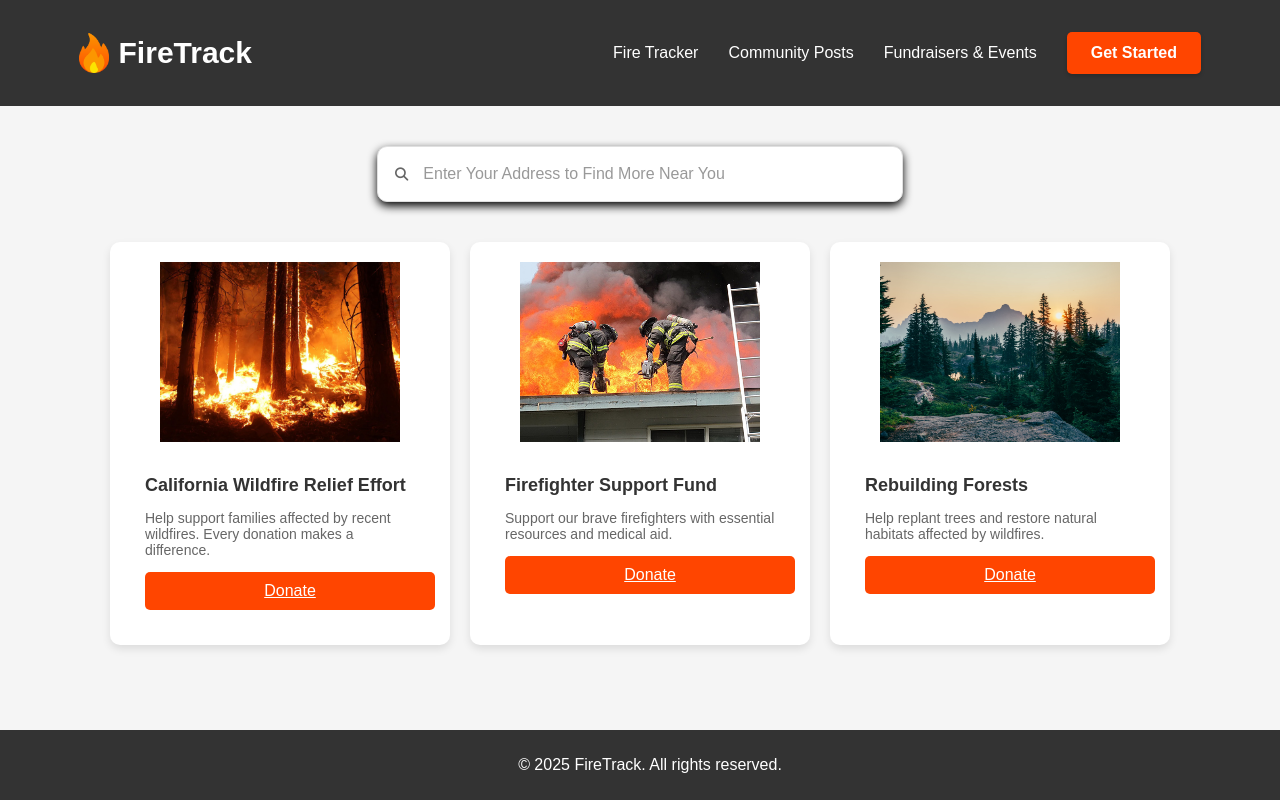
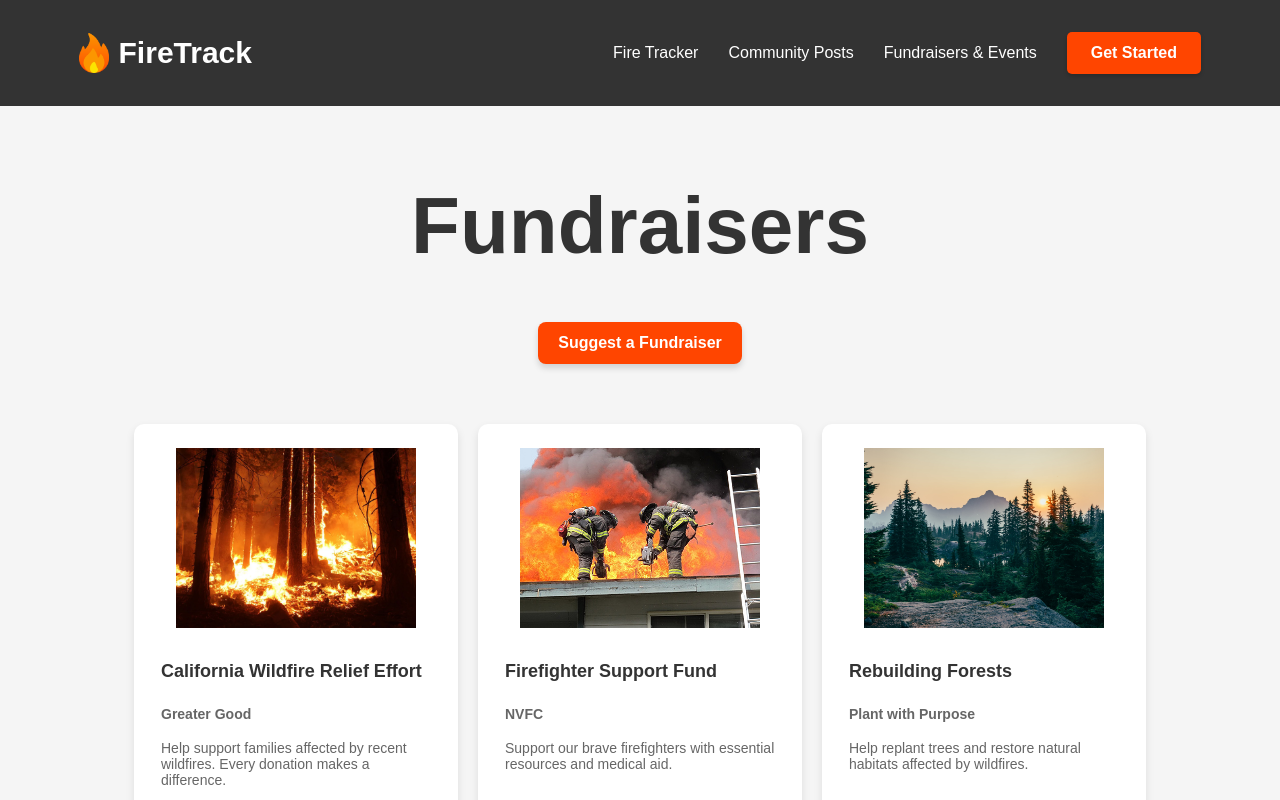
Before and after one commit to aaronli16/FireTrack, a React (Vite) app: page /fundraiser in a window 1280 px wide. Shown: the top 800 px of the page. Built offline with nearby package versions, Linux system fonts and the light colour scheme; no server answers.

Commit message:
fundraising popup + styling

```diff
--- a/src/components/fundraiser.jsx
+++ b/src/components/fundraiser.jsx
@@ -1,140 +1,114 @@
-import React, { useState, useEffect } from 'react';
+import React, { useState } from 'react';
 import './styles/fundraiser.css';
 
-const Fundraiser = () => {
-  const [searchInput, setSearchInput] = useState('');
-  const [userAddress, setUserAddress] = useState('');
-  const [userLocation, setUserLocation] = useState(null);
-  const [error, setError] = useState(null);
+function FundraiserPage() {
+  const [showPopup, setShowPopup] = useState(false);
+  const [fundraisers, setFundraisers] = useState([
+    //Fake fundraisers so the users have something to look at
+    {
+      name: 'California Wildfire Relief Effort',
+      organization: 'Greater Good',
+      description: 'Help support families affected by recent wildfires. Every donation makes a difference.',
+      link: 'https://greatergood.org/disaster-relief/california-wildfires',
+      image: 'img/wildfire.jpg'
+    },
+    {
+      name: 'Firefighter Support Fund',
+      organization: 'NVFC',
+      description: 'Support our brave firefighters with essential resources and medical aid.',
+      link: 'https://www.nvfc.org/nvfc-volunteer-firefighter-support-fund/',
+      image: 'img/firefighter.jpg'
+    },
+    {
+      name: 'Rebuilding Forests',
+      organization: 'Plant with Purpose',
+      description: 'Help replant trees and restore natural habitats affected by wildfires.',
+      link: 'https://plantwithpurpose.org/reforestation/',
+      image: 'img/forest.jpg'
+    }
+  ]);
 
+  const [newFundraiser, setNewFundraiser] = useState({
+    name: '',
+    organization: '',
+    description: '',
+    link: '',
+    image: null
+  });
 
-  const API_KEY = import.meta.env.VITE_GOOGLE_API_KEY;
+  function togglePopup() {
+    setShowPopup(!showPopup);
+  }
 
-  const handleSearchSubmit = (e) => {
-    e.preventDefault();
-    setError(null);
+  function handleInputChange(event) {
+    const { name, value } = event.target;
+    setNewFundraiser({ ...newFundraiser, [name]: value });
+  }
 
-    if (!searchInput) {
-      setError('Please enter an address.');
+  function handleImageUpload(event) {
+    const file = event.target.files[0];
+    if (file) {
+      const reader = new FileReader();
+      reader.onloadend = function() {
+        setNewFundraiser({ ...newFundraiser, image: reader.result });
+      };
+      reader.readAsDataURL(file);
+    }
+  }
+
+  function handleSubmit(event) {
+    event.preventDefault();
+    if (!newFundraiser.name || !newFundraiser.organization || !newFundraiser.description || !newFundraiser.link) {
+      alert('Please fill in all fields.');
       return;
     }
-
-    const encodedAddress = encodeURIComponent(searchInput);
-    const geocodeUrl = `https://maps.googleapis.com/maps/api/geocode/json?address=${encodedAddress}&key=${API_KEY}`;
-
-    fetch(geocodeUrl)
-      .then((response) => response.json())
-      .then((data) => {
-        if (data.results && data.results.length > 0) {
-          const firstResult = data.results[0];
-          setUserAddress(firstResult.formatted_address);
-          setUserLocation(firstResult.geometry.location);
-        } else {
-          setError('No address found for that input.');
-        }
-      })
-      .catch((err) => {
-        setError(`Error fetching address: ${err.message}`);
-      });
-  };
+    setFundraisers([...fundraisers, { ...newFundraiser, image: newFundraiser.image || 'img/default.jpg' }]);
+    setNewFundraiser({ name: '', organization: '', description: '', link: '', image: null });
+    togglePopup();
+  }
 
   return (
-    <div>
-      <main>
-        <form className="search-container" onSubmit={handleSearchSubmit}>
-          <label htmlFor="search-input" className="visually-hidden">
-            Search for Fundraisers
-          </label>
-          <button type="submit" className="search-button" aria-label="Search">
-            <span className="fas fa-search search-icon" aria-hidden="true"></span>
-          </button>
-          <input
-            type="text"
-            id="search-input"
-            className="search-input"
-            placeholder="Enter Your Address to Find More Near You"
-            aria-label="Search for Fundraisers"
-            value={searchInput}
-            onChange={(e) => setSearchInput(e.target.value)}
-          />
-        </form>
+    <div className="fundraiser-page">
+      <h1>Fundraisers</h1>
+      <div className="suggest-btn-container">
+        <button className="suggest-btn" onClick={togglePopup}>Suggest a Fundraiser</button>
+      </div>
 
-        {error && <div className="error">{error}</div>}
-
-        {userLocation && (
-          <div className="user-location">
-            <p>
-              Your coordinates: {userLocation.lat.toFixed(4)}, {userLocation.lng.toFixed(4)}
-            </p>
-          </div>
-        )}
-        {userAddress && (
-          <div className="user-address">
-            <p>Your address: {userAddress}</p>
-          </div>
-        )}
-
-
-        <section className="fundraising">
-          <div className="fundraiser-container">
-            <div className="fundraiser-card">
-              <img src="img/wildfire.jpg" alt="Wildfire in a forest" />
+      <div className="fundraiser-container">
+        {fundraisers.map(function(fundraiser, index) {
+          return (
+            <div className="fundraiser-card" key={index}>
+              <img src={fundraiser.image} alt={fundraiser.name} />
               <div className="card-content">
-                <h3>California Wildfire Relief Effort</h3>
-                <p>
-                  Help support families affected by recent wildfires. Every donation makes a difference.
-                </p>
-                <a
-                  href="https://greatergood.org/disaster-relief/california-wildfires?https://greatergood.org/disaster-relief/california-wildfires&utm_term=&utm_campaign=DELVE_US_GGC_G_PMAX_DisasterRelief_Wildfire&utm_source=google&utm_medium=cpc&hsa_acc=6245854046&hsa_cam=22178490238&hsa_grp=&hsa_ad=&hsa_src=x&hsa_tgt=&hsa_kw=&hsa_mt=&hsa_net=adwords&hsa_ver=3&gad_source=1&gclid=Cj0KCQiAoJC-BhCSARIsAPhdfSj2h4BDbZO07GDbCrhbhgWA0GTLo6XdULSYViFdsD1DPv64697lc9IaAsfNEALw_wcB"
-                  className="donate-btn"
-                  target="_blank"
-                  aria-label="Donate to Wildfire Relief Effort"
-                >
-                  Donate
-                </a>
+                <h3>{fundraiser.name}</h3>
+                <p><strong>{fundraiser.organization}</strong></p>
+                <p>{fundraiser.description}</p>
+                <a href={fundraiser.link} className="donate-btn" target="_blank" rel="noopener noreferrer">Donate</a>
               </div>
             </div>
+          );
+        })}
+      </div>
 
-            <div className="fundraiser-card">
-              <img src="img/firefighter.jpg" alt="Firefighters on roof fighting fire" />
-              <div className="card-content">
-                <h3>Firefighter Support Fund</h3>
-                <p>
-                  Support our brave firefighters with essential resources and medical aid.
-                </p>
-                <a
-                  href="https://www.nvfc.org/nvfc-volunteer-firefighter-support-fund/"
-                  className="donate-btn"
-                  target="_blank"
-                  aria-label="Donate to Firefighter Support Fund"
-                >
-                  Donate
-                </a>
-              </div>
-            </div>
-
-            <div className="fundraiser-card">
-              <img src="img/forest.jpg" alt="Forest with mountain in the background" />
-              <div className="card-content">
-                <h3>Rebuilding Forests</h3>
-                <p>
-                  Help replant trees and restore natural habitats affected by wildfires.
-                </p>
-                <a
-                  href="https://plantwithpurpose.org/reforestation/?gad_source=1&gclid=Cj0KCQiAoJC-BhCSARIsAPhdfSh7_8s8IcOVwfsYpj0EHotl6KCJtipXCs1Q9x5LyZ88wAyCwuTdMeEaAgSqEALw_wcB"
-                  className="donate-btn"
-                  target="_blank"
-                  aria-label="Donate to Rebuilding Forests"
-                >
-                  Donate
-                </a>
-              </div>
-            </div>
+      {showPopup && (
+        <div className="popup-overlay">
+          <div className="popup-content">
+            <h2>Suggest a Fundraiser</h2>
+            <form onSubmit={handleSubmit}>
+              <input type="text" name="name" placeholder="Fundraiser Name" value={newFundraiser.name} onChange={handleInputChange} required />
+              <input type="text" name="organization" placeholder="Organization" value={newFundraiser.organization} onChange={handleInputChange} required />
+              <textarea name="description" placeholder="Description" value={newFundraiser.description} onChange={handleInputChange} required />
+              <input type="url" name="link" placeholder="External Website Link" value={newFundraiser.link} onChange={handleInputChange} required />
+              <input type="file" accept="image/*" onChange={handleImageUpload} />
+              {newFundraiser.image && <img src={newFundraiser.image} alt="Preview" className="image-preview" />}
+              <button type="submit" className="submit-btn">Submit</button>
+              <button type="button" className="close-btn" onClick={togglePopup}>Close</button>
+            </form>
           </div>
-        </section>
-      </main>
+        </div>
+      )}
     </div>
   );
-};
+}
 
-export default Fundraiser;
+export default FundraiserPage;
--- a/src/components/styles/fundraiser.css
+++ b/src/components/styles/fundraiser.css
@@ -7,14 +7,19 @@
   }
 
 .fundraiser-card {
+  display: flex;
+  flex-direction: column;
+  justify-content: space-between;
   background-color: white;
   width: 300px;
+  height: 420px;
   border-radius: 10px;
   box-shadow: 0 4px 8px rgba(0, 0, 0, 0.1);
   overflow: hidden;
   text-align: left;
   transition: transform 0.2s;
-    padding: 20px;
+  padding: 12px;
+  padding-top: 24px;
 }
 
 .fundraiser-card:hover {
@@ -28,7 +33,11 @@
 }
 
 .card-content {
-    padding: 15px;
+  flex-grow: 1;
+  display: flex;
+  flex-direction: column;
+  justify-content: space-between;
+  padding:15px;
 }
 
 .card-content h3 {
@@ -39,7 +48,10 @@
 
 .card-content p {
   font-size: 14px;
+  margin-bottom: 4px;
   color: #666;
+  overflow: hidden;
+  text-overflow: ellipsis;
 }
 
 .donate-btn {
@@ -51,8 +63,8 @@
   border: none;
   border-radius: 5px;
   cursor: pointer;
-    margin-top: 10px;
   text-align: center;
+  margin-top: auto;
 }
 
 .donate-btn:hover {
@@ -72,7 +84,6 @@
   width: 100%;
 }
 
-  /* search bars */
 .search-container {
   display: flex;
   align-items: center;
@@ -93,3 +104,108 @@
   padding: 10px;
   font-size: 16px;
 }
+
+.popup-overlay {
+  position: fixed;
+  top: 0;
+  left: 0;
+  width: 100%;
+  height: 100%;
+  background: rgba(0, 0, 0, 0.6);
+  display: flex;
+  justify-content: center;
+  align-items: center;
+  z-index: 1000;
+}
+
+.popup-content {
+  background: white;
+  padding: 25px;
+  border-radius: 10px;
+  width: 90%;
+  max-width: 400px;
+  text-align: center;
+  box-shadow: 0 4px 10px rgba(0, 0, 0, 0.3);
+  position: relative;
+}
+
+.popup-content form {
+  display: flex;
+  flex-direction: column;
+  align-items: center;
+}
+
+.popup-content input,
+.popup-content textarea {
+  width: 90%;
+  padding: 10px;
+  margin: 10px 0;
+  border: 1px solid #ccc;
+  border-radius: 5px;
+  font-size: 14px;
+  resize: none;
+}
+
+.submit-btn {
+  width: 100%;
+  padding: 10px;
+  background-color: #FF4500 !important;
+  color: white;
+  border: none;
+  border-radius: 5px;
+  cursor: pointer;
+  margin-top: 10px;
+}
+
+.submit-btn:hover {
+  background-color: #c43b00;
+}
+
+.close-btn {
+  background: none;
+  border: none;
+  color: #333;
+  font-size: 16px;
+  cursor: pointer;
+  margin-top: 10px;
+}
+
+.close-btn:hover {
+  color: red;
+}
+
+@media (max-width: 480px) {
+  .popup-content {
+    width: 95%;
+    padding: 20px;
+  }
+}
+
+.suggest-btn {
+  display: inline-block;
+  padding: 12px 20px;
+  font-size: 16px;
+  font-weight: bold;
+  color: white;
+  background-color: #FF4500;
+  border: none;
+  border-radius: 8px;
+  cursor: pointer;
+  text-align: center;
+  margin: 20px auto;
+  transition: all 0.3s ease-in-out;
+  box-shadow: 0 4px 6px rgba(0, 0, 0, 0.15);
+}
+
+.suggest-btn:hover {
+  background-color: #c43b00;
+  transform: scale(1.05);
+  box-shadow: 0 6px 10px rgba(0, 0, 0, 0.2);
+}
+
+.suggest-btn-container {
+  display: flex;
+  justify-content: center;
+  align-items: center;
+  margin-bottom: 20px;
+}
```
Lines whose indentation alone changed are shown as unchanged.
